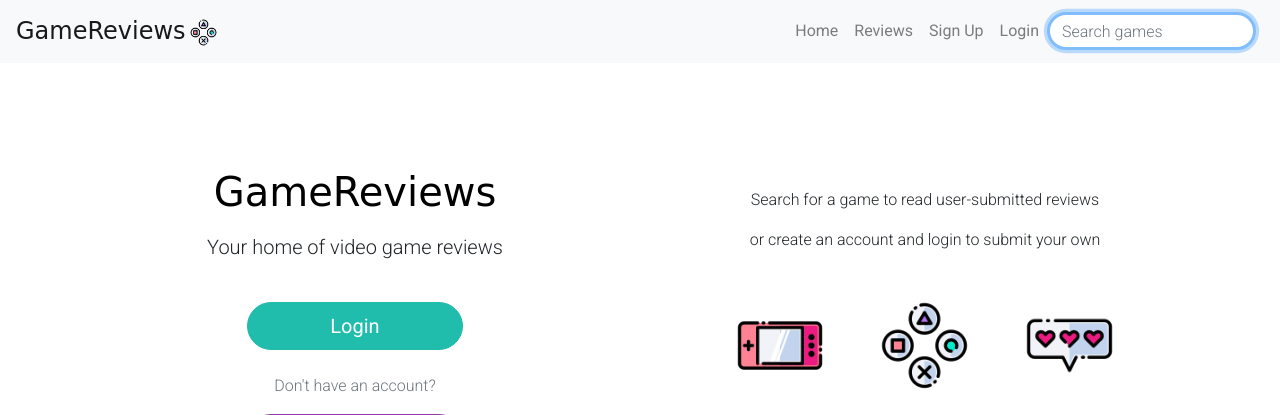
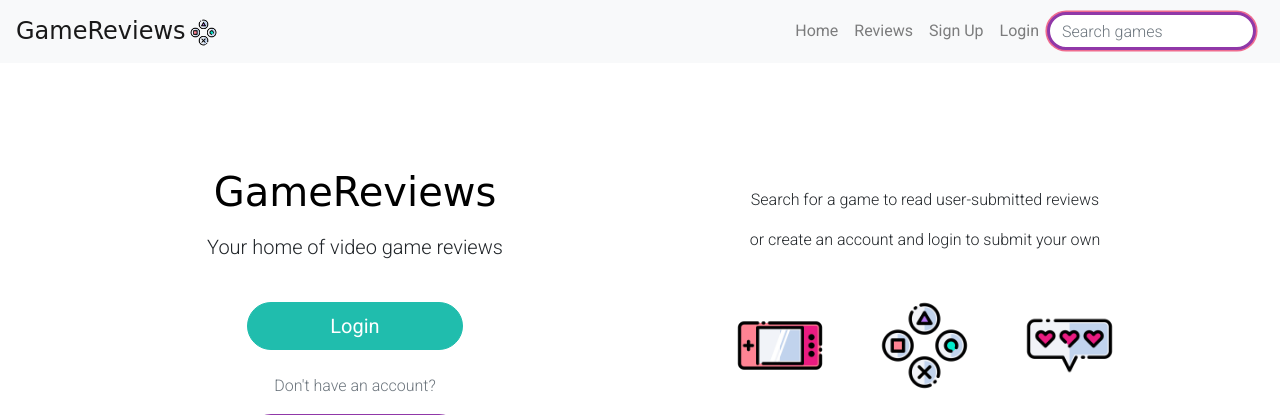
Before and after one commit to AlexPullen91/GameReviews, a Flask app: page / in a window 1280 px wide, with the restyled element focused. Shown: the top 415 px of the page. Run offline with Flask 2, Linux system fonts and the light colour scheme; some libraries are stand-ins or nearby versions; some web fonts are replaced.

Commit message:
changed color of form-control:focus

```diff
--- a/static/css/style.css
+++ b/static/css/style.css
@@ -123,11 +123,16 @@ menu full width on smaller screen sizes */
   width: 30%;
 }
 
-/* Sign up / Login forms */
+/* Forms */
 
 .narrow-input-fields {
   width: 60%;
   margin: auto;
+}
+
+.form-control:focus {
+    border-color: #9038A8;
+    box-shadow: 0 0 0 0.1rem #EF6C8F;
 }
 
 /* Search box section */
```
